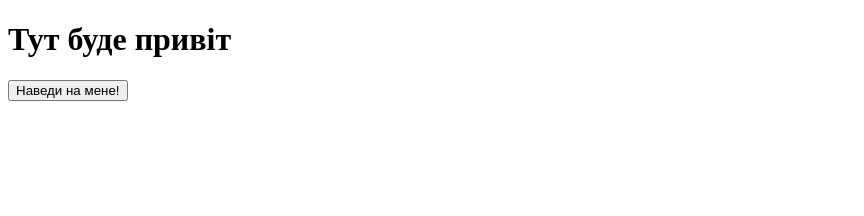
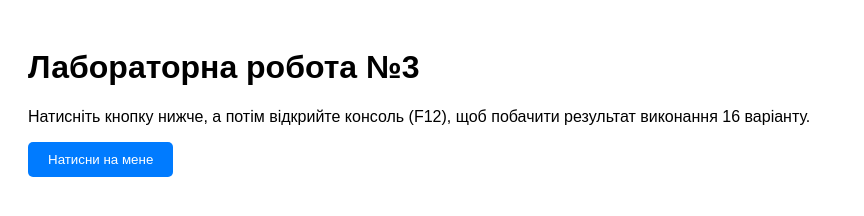
Before and after one commit to wantexxx/Lab_1_JS, a plain HTML site: page index.html in a window 1280 px wide. Shown: the whole page, without its empty margins (0-864 px from the left). Drawn offline with Linux system fonts and the light colour scheme.

Commit message:
Add files via upload

```diff
--- a/index.html
+++ b/index.html
@@ -1,15 +1,29 @@
 <!DOCTYPE html>
-<html>
+<html lang="uk">
 <head>
-    <title>Лабораторна 1</title>
+    <meta charset="UTF-8">
+    <meta name="viewport" content="width=device-width, initial-scale=1.0">
+    <title>Лабораторна робота 3</title>
+    <style>
+        body { font-family: sans-serif; padding: 20px; }
+        #myBtn {
+            padding: 10px 20px;
+            cursor: pointer;
+            background-color: #007bff;
+            color: white;
+            border: none;
+            border-radius: 5px;
+        }
+        #myBtn:hover { background-color: #0056b3; }
+    </style>
 </head>
 <body>
 
-    <h1 id="myTitle">Тут буде привіт</h1>
+    <h1 id="myTitle">Лабораторна робота №3</h1>
+    <p>Натисніть кнопку нижче, а потім відкрийте консоль (F12), щоб побачити результат виконання 16 варіанту.</p>
 
-    <button id="myBtn">Наведи на мене!</button>
+    <button id="myBtn">Натисни на мене</button>
 
     <script src="script.js"></script>
-
 </body>
 </html>
--- a/script.js
+++ b/script.js
@@ -1,3 +1,17 @@
+const btn = document.getElementById('myBtn');
+
+btn.addEventListener('click', () => {
+    console.clear();
+    console.log("%c--- ВИКОНАННЯ ЗАВДАНЬ (ВАРІАНТ 16) ---", "color: green; font-weight: bold;");
+
+    task1();
+    task2();
+    task3(3); // Приклад: Середа
+    task4(["яблуко", "кіт", "авто", "дім"]);
+    task5([10, 20, 30]);
+    task6(15, 5);
+});
+
 function task1() {
     let a = 0, b = 1, sum = 0, count = 0;
     while (count < 10) {
@@ -54,10 +68,3 @@ function task6(a, b) {
     const result = (a + b === 10 || Math.abs(a - b) === 10);
     console.log("Завдання 6 (Сума/різниця 10):", result);
 }
-
-task1();
-task2();
-task3(3); // приклад: Середа
-task4(["яблуко", "кіт", "авто", "дім"]);
-task5([10, 20, 30]);
-task6(15, 5);
```
